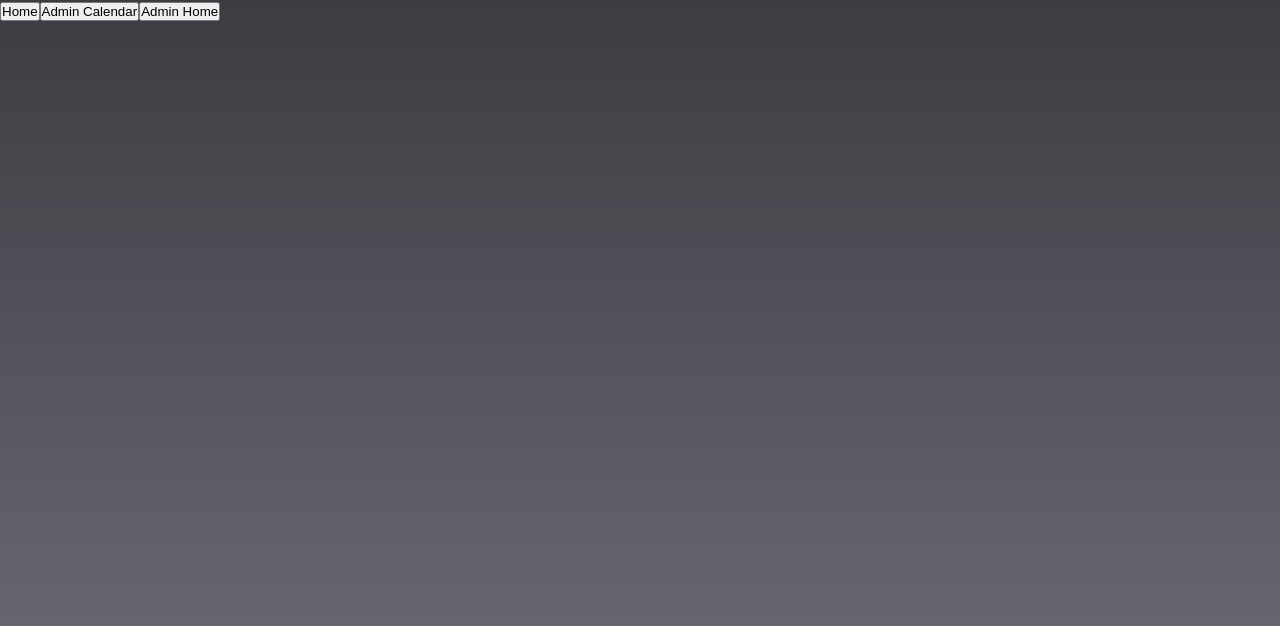
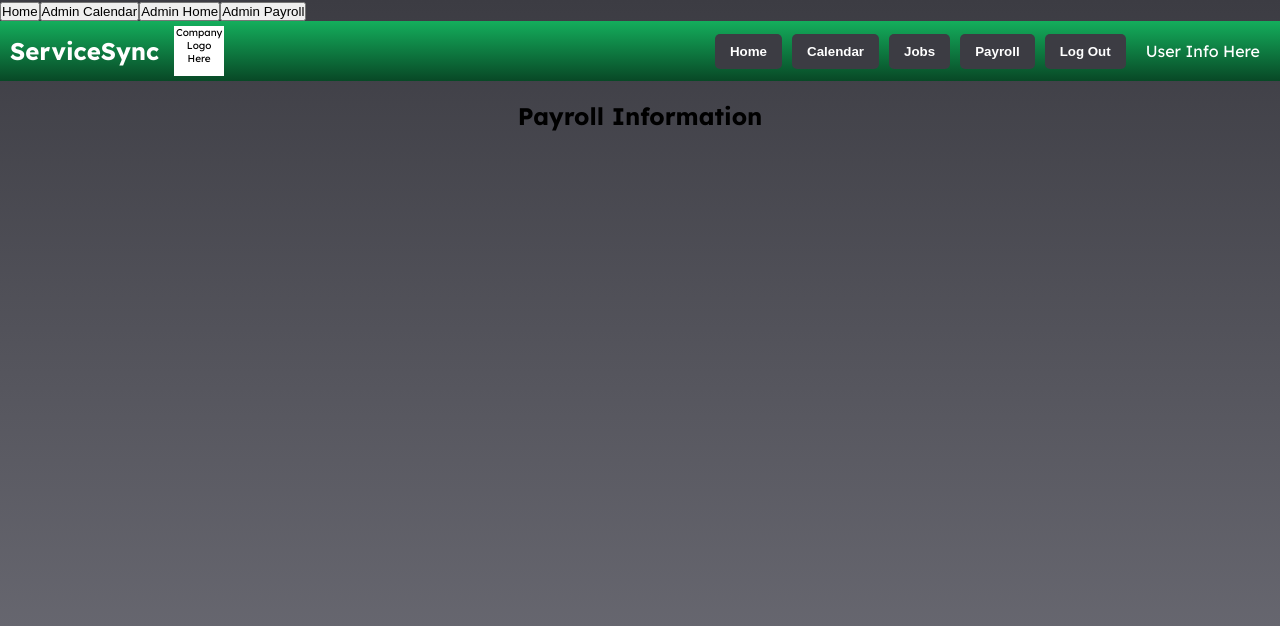
Before and after one commit to bardiaMehrzad/ServiceSync, a React (Create React App) app in the folder my-app/: page /AdminPayroll in a window 1280 px wide. Shown: the top 626 px of the page. Built offline with nearby package versions, Linux system fonts and the light colour scheme.

Commit message:
Added Payroll Page and linked it in Home page and added button

```diff
--- a/my-app/src/App.tsx
+++ b/my-app/src/App.tsx
@@ -8,6 +8,7 @@ import {
 import DefaultHome from "./pages/DefaultHome";
 import AdminCalendar from "./pages/AdminCalendar";
 import AdminHome from "./pages/AdminHome";
+import AdminPayroll from "./pages/AdminPayroll";
 import './App.css';
 
 function App() {
@@ -23,12 +24,16 @@ function App() {
         <Link to="/AdminHome">
           <button className="nav-button">Admin Home</button>
         </Link>
+        <Link to="/AdminPayroll">
+          <button className="nav-button">Admin Payroll</button>
+        </Link>
       </div>
 
       <Routes>
         <Route path="/" element={<DefaultHome />} />
         <Route path="/AdminCalendar" element={<AdminCalendar />} />
         <Route path="/AdminHome" element={<AdminHome />} />
+        <Route path="/AdminPayroll" element={<AdminPayroll />} />
       </Routes>
     </Router>
   );
--- /dev/null
+++ b/my-app/src/pages/AdminPayroll.tsx
@@ -0,0 +1,29 @@
+import React from "react";
+import './CSS/AdminCalendar.css';  // You can reuse the same CSS file
+
+const AdminPayroll = () => {
+    return (
+        <div className="admin-calendar">
+            <header className="navbar">
+                <div className="navbar-left">
+                    <div className="servicesync-text">ServiceSync</div>
+                    <div className="company-logo">Company Logo Here</div>
+                </div>
+                <div className="navbar-right">
+                    <button>Home</button>
+                    <button>Calendar</button>
+                    <button>Jobs</button>
+                    <button>Payroll</button>
+                    <button>Log Out</button>
+                    <div className="user-info">User Info Here</div>
+                </div>
+            </header>
+            <div className="page-content">
+                <h2>Payroll Information</h2>
+                {/* Add your payroll content here */}
+            </div>
+        </div>
+    );
+};
+
+export default AdminPayroll;
```
